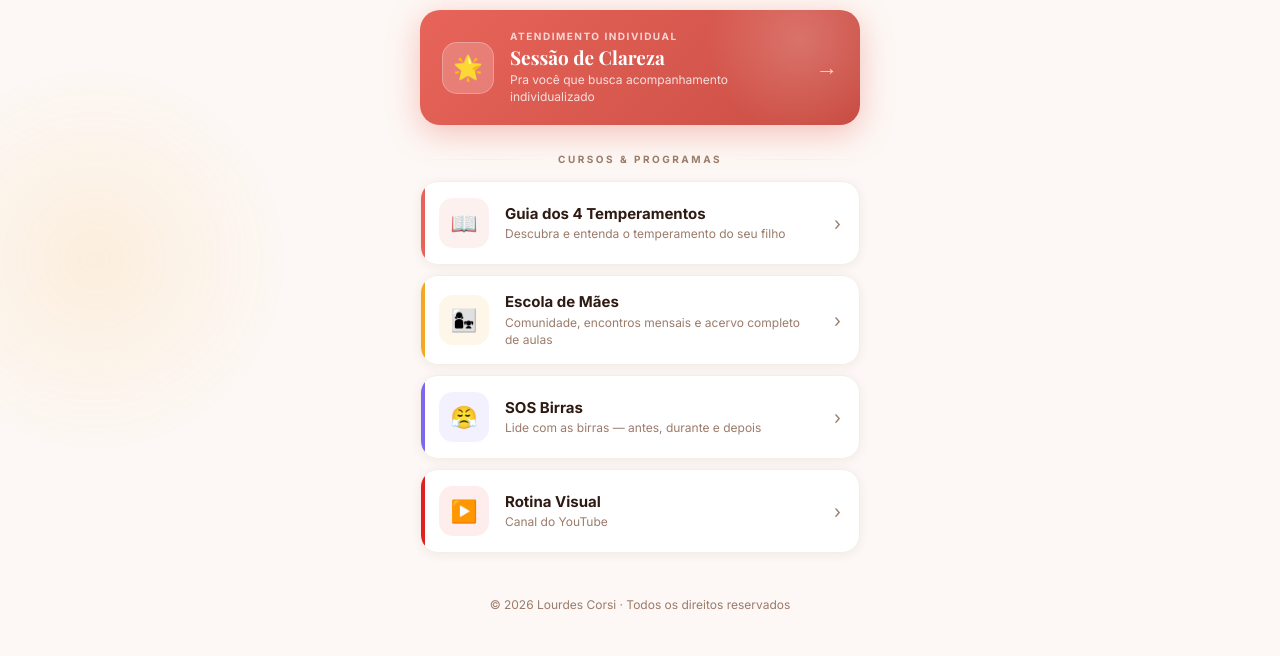
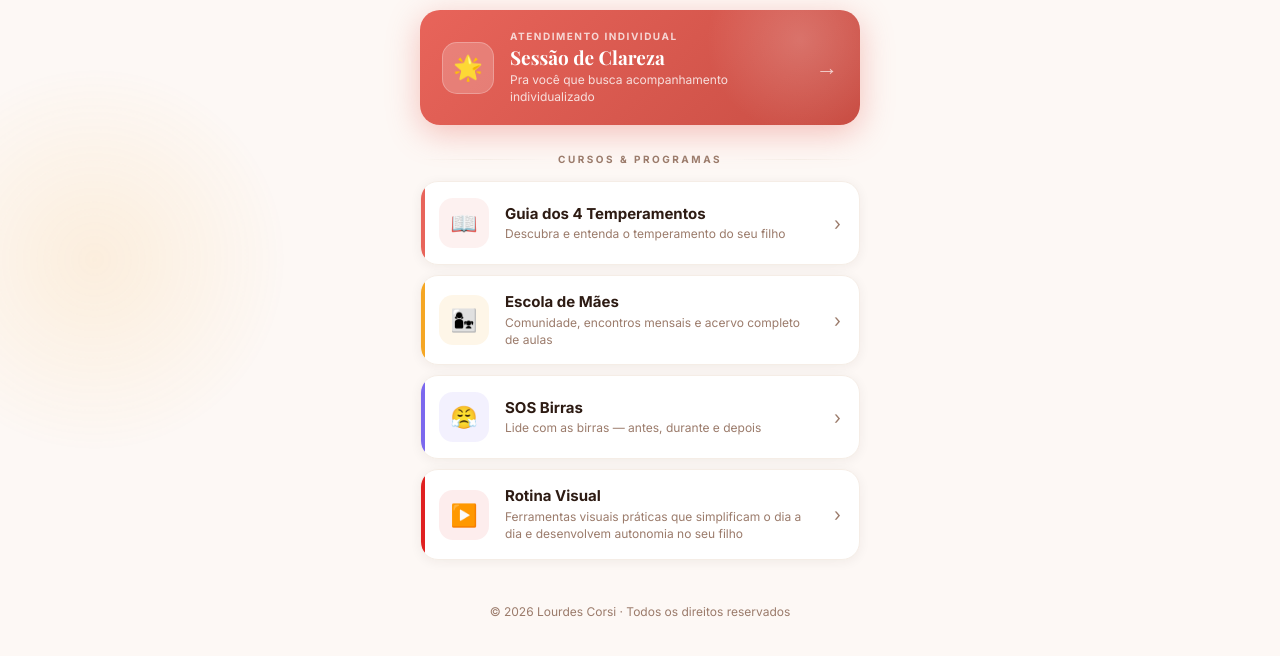
Before and after one commit to viniciusbaocomunicacao-code/paginas-lou, a plain HTML site: page links/index.html in a window 1280 px wide. Shown: the part 406-1062 px from the top of the page. Drawn offline with nearby package versions, Linux system fonts and the light colour scheme; a web font is replaced by a local one.

Commit message:
Corrige descrição da Rotina Visual no linktree

```diff
--- a/links/index.html
+++ b/links/index.html
@@ -427,7 +427,7 @@
         <div class="lc-icon">▶️</div>
         <div class="lc-text">
           <div class="lc-title">Rotina Visual</div>
-          <div class="lc-desc">Canal do YouTube</div>
+          <div class="lc-desc">Ferramentas visuais práticas que simplificam o dia a dia e desenvolvem autonomia no seu filho</div>
         </div>
         <span class="lc-arrow">›</span>
       </a>
```
